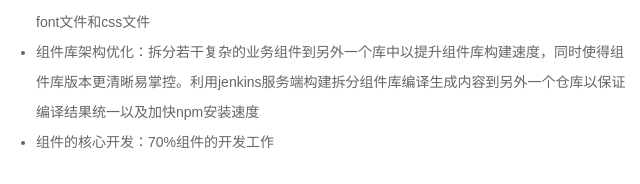
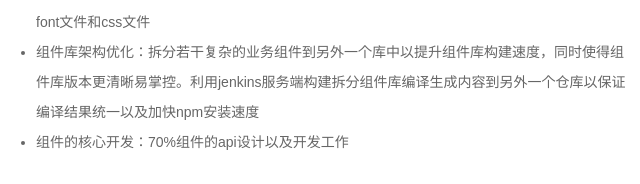
Before and after one commit to WorkHead/workhead.github.io, a plain HTML site: page index.html in a window 1280 px wide. Shown: the part 1709-1893 px from the top of the page, 314-954 px from the left. Drawn offline with Linux system fonts and the light colour scheme.

Commit message:
修改简历

```diff
--- a/index.html
+++ b/index.html
@@ -731,7 +731,7 @@
 <ul>
  <li>iconfont模块的设计：实现只需将符合规范的svg文件拷入就能用命令行自动构建iconfont所需的font文件和css文件</li>
  <li>组件库架构优化：拆分若干复杂的业务组件到另外一个库中以提升组件库构建速度，同时使得组件库版本更清晰易掌控。利用jenkins服务端构建拆分组件库编译生成内容到另外一个仓库以保证编译结果统一以及加快npm安装速度</li>
- <li>组件的核心开发：70%组件的开发工作</li>
+ <li>组件的核心开发：70%组件的api设计以及开发工作</li>
 </ul>
                                 </div>
                             </li>
```
